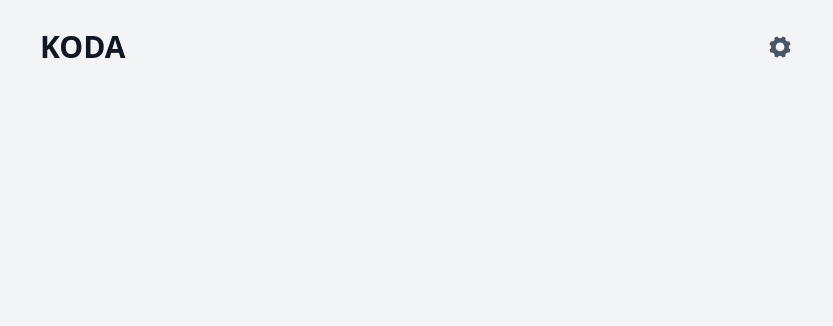
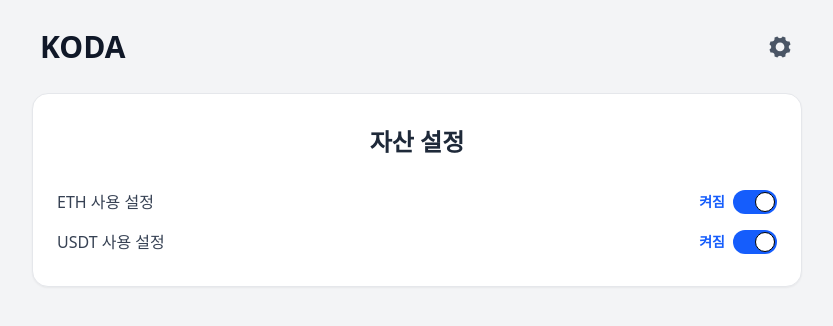
Before and after one commit to minseonkkim/koda, a Next.js app: page /settings in a window 1280 px wide. Shown: the top 326 px of the page, without its empty margins (223-1056 px from the left). Built offline with nearby package versions, Linux system fonts and the light colour scheme.

Commit message:
feat: 자산 설정 페이지 구현

```diff
--- a/src/app/dashboard/page.tsx
+++ b/src/app/dashboard/page.tsx
@@ -1,7 +1,7 @@
 "use client";
 
 import { useEffect, useState } from "react";
-import { useAssetStore } from "@/store/useAssetStore";
+import { useUsdtStore } from "@/store/useAssetStore";
 import { fetchUSDTBalance, fetchUSDTTransactions } from "@/lib/api";
 import { WALLET_ADDRESS, USDT_CONTRACT } from "@/lib/constants";
 import { formatDate } from "@/lib/format";
@@ -15,7 +15,7 @@ type Transaction = {
 };
 
 export default function Page() {
-  const { usdtEnabled } = useAssetStore();
+  const { usdtEnabled } = useUsdtStore();
   const [balance, setBalance] = useState<number | null>(null);
   const [transactions, setTransactions] = useState<Transaction[]>([]);
   const [loading, setLoading] = useState(true);
--- a/src/app/settings/page.tsx
+++ b/src/app/settings/page.tsx
@@ -1,3 +1,68 @@
-export default function Page() {
-  return <></>;
+"use client";
+
+import { useEthStore, useUsdtStore } from "@/store/useAssetStore";
+
+export default function SettingsPage() {
+  const { ethEnabled, setEthEnabled } = useEthStore();
+  const { usdtEnabled, setUsdtEnabled } = useUsdtStore();
+
+  const handleToggle1 = (checked: boolean) => {
+    setEthEnabled(checked);
+  };
+
+  const handleToggle2 = (checked: boolean) => {
+    setUsdtEnabled(checked);
+  };
+
+  return (
+    <div className="w-full mx-auto px-6 py-8 bg-white border border-gray-200 rounded-2xl shadow-xs">
+      <h1 className="text-2xl font-semibold text-gray-800 mb-8 text-center">
+        자산 설정
+      </h1>
+
+      <div className="flex items-center justify-between mb-4">
+        <span className="text-gray-700">ETH 사용 설정</span>
+        <div className="flex flex-row items-center gap-2">
+          <span
+            className={`font-semibold text-sm ${
+              ethEnabled ? "text-blue-600" : "text-gray-600"
+            }`}
+          >
+            {ethEnabled ? "켜짐" : "꺼짐"}
+          </span>
+          <label className="relative inline-flex items-center cursor-pointer">
+            <input
+              type="checkbox"
+              checked={ethEnabled}
+              onChange={(e) => handleToggle1(e.target.checked)}
+              className="sr-only peer"
+            />
+            <div className="w-11 h-6 bg-gray-300 rounded-full peer peer-checked:bg-blue-600 transition-colors duration-300 after:content-[''] after:absolute after:top-0.5 after:left-0.5 after:bg-white after:border after:rounded-full after:h-5 after:w-5 after:transition-all peer-checked:after:translate-x-5"></div>
+          </label>
+        </div>
+      </div>
+
+      <div className="flex items-center justify-between">
+        <span className="text-gray-700">USDT 사용 설정</span>
+        <div className="flex flex-row items-center gap-2">
+          <span
+            className={`font-semibold text-sm ${
+              usdtEnabled ? "text-blue-600" : "text-gray-600"
+            }`}
+          >
+            {usdtEnabled ? "켜짐" : "꺼짐"}
+          </span>
+          <label className="relative inline-flex items-center cursor-pointer">
+            <input
+              type="checkbox"
+              checked={usdtEnabled}
+              onChange={(e) => handleToggle2(e.target.checked)}
+              className="sr-only peer"
+            />
+            <div className="w-11 h-6 bg-gray-300 rounded-full peer peer-checked:bg-blue-600 transition-colors duration-300 after:content-[''] after:absolute after:top-0.5 after:left-0.5 after:bg-white after:border after:rounded-full after:h-5 after:w-5 after:transition-all peer-checked:after:translate-x-5"></div>
+          </label>
+        </div>
+      </div>
+    </div>
+  );
 }
--- a/src/store/useAssetStore.ts
+++ b/src/store/useAssetStore.ts
@@ -1,12 +1,12 @@
 import { create } from "zustand";
 import { persist } from "zustand/middleware";
 
-type AssetState = {
+type UsdtState = {
   usdtEnabled: boolean;
   setUsdtEnabled: (enabled: boolean) => void;
 };
 
-export const useAssetStore = create<AssetState>()(
+export const useUsdtStore = create<UsdtState>()(
   persist(
     (set) => ({
       usdtEnabled: true,
@@ -17,3 +17,20 @@ export const useAssetStore = create<AssetState>()(
     }
   )
 );
+
+type EthState = {
+  ethEnabled: boolean;
+  setEthEnabled: (enabled: boolean) => void;
+};
+
+export const useEthStore = create<EthState>()(
+  persist(
+    (set) => ({
+      ethEnabled: true,
+      setEthEnabled: (enabled) => set({ ethEnabled: enabled }),
+    }),
+    {
+      name: "eth_enabled",
+    }
+  )
+);
```
